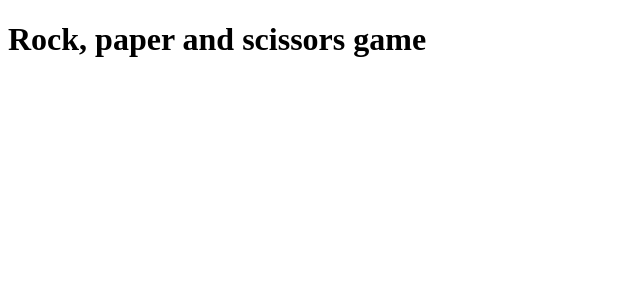
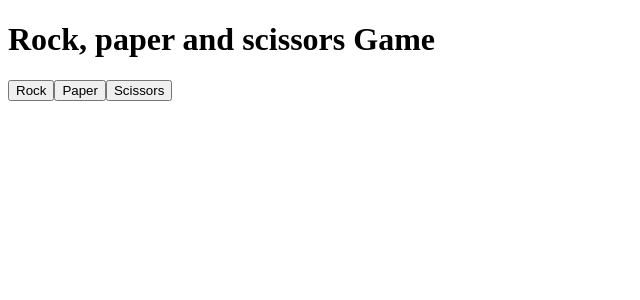
Before and after one commit to Anastasiachyp/rock_paper_scissors_game, a React (Create React App) app: page / in a window 1280 px wide. Shown: the top 300 px of the page, without its empty margins (0-640 px from the left). Built offline with nearby package versions, Linux system fonts and the light colour scheme.

Commit message:
create first test in cypress update App.jsx with buttons for the game

```diff
--- a/src/App.js
+++ /dev/null
@@ -1,11 +0,0 @@
-import React from 'react';
-
-function App() {
-  return (
-    <h1>
-      Rock, paper and scissors game
-    </h1>
-  );
-}
-
-export default App;
--- /dev/null
+++ b/src/App.jsx
@@ -0,0 +1,17 @@
+import React, { Component } from "react";
+
+class App extends Component {
+  render() {
+    return (
+      <>
+        <h1>Rock, paper and scissors Game</h1>
+        <div class='ui buttons'>
+        <button id='rock' class='ui botton'>Rock</button>
+        <button id='paper' class='ui botton'>Paper</button>
+        <button id='scissors' class='ui botton'>Scissors</button>
+        </div>
+      </>
+    )}
+}
+
+export default App;
--- /dev/null
+++ b/src/index.css
@@ -0,0 +1,15 @@
+body {
+    margin: 0;
+    font-family: -apple-system, BlinkMacSystemFont, 'Segoe UI', 'Roboto', 'Oxygen',
+      'Ubuntu', 'Cantarell', 'Fira Sans', 'Droid Sans', 'Helvetica Neue',
+      sans-serif;
+      -webkit-font-smoothing: antialiased;
+  -moz-osx-font-smoothing: grayscale;
+    -webkit-font-smoothing: antialiased;
+    -moz-osx-font-smoothing: grayscale;
+    background-color: gainsboro;
+    color: #3500D3;
+    text-align: center;
+    padding: 40px;
+    font-size: 20px;
+}
```
Also changed, not shown: src/index.js (+4 -4 lines), 1 other file (tests, documents, lock files or other folders).
